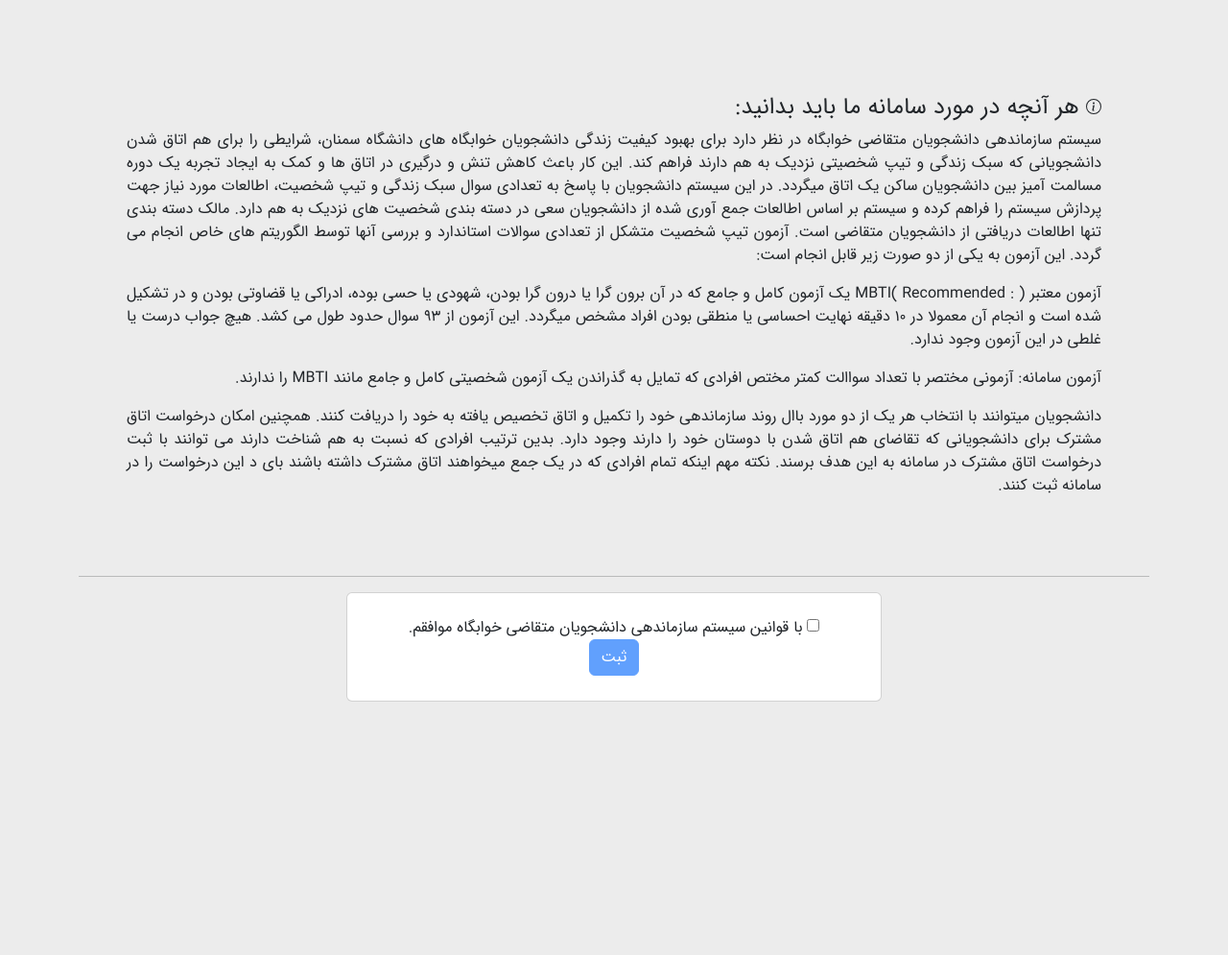
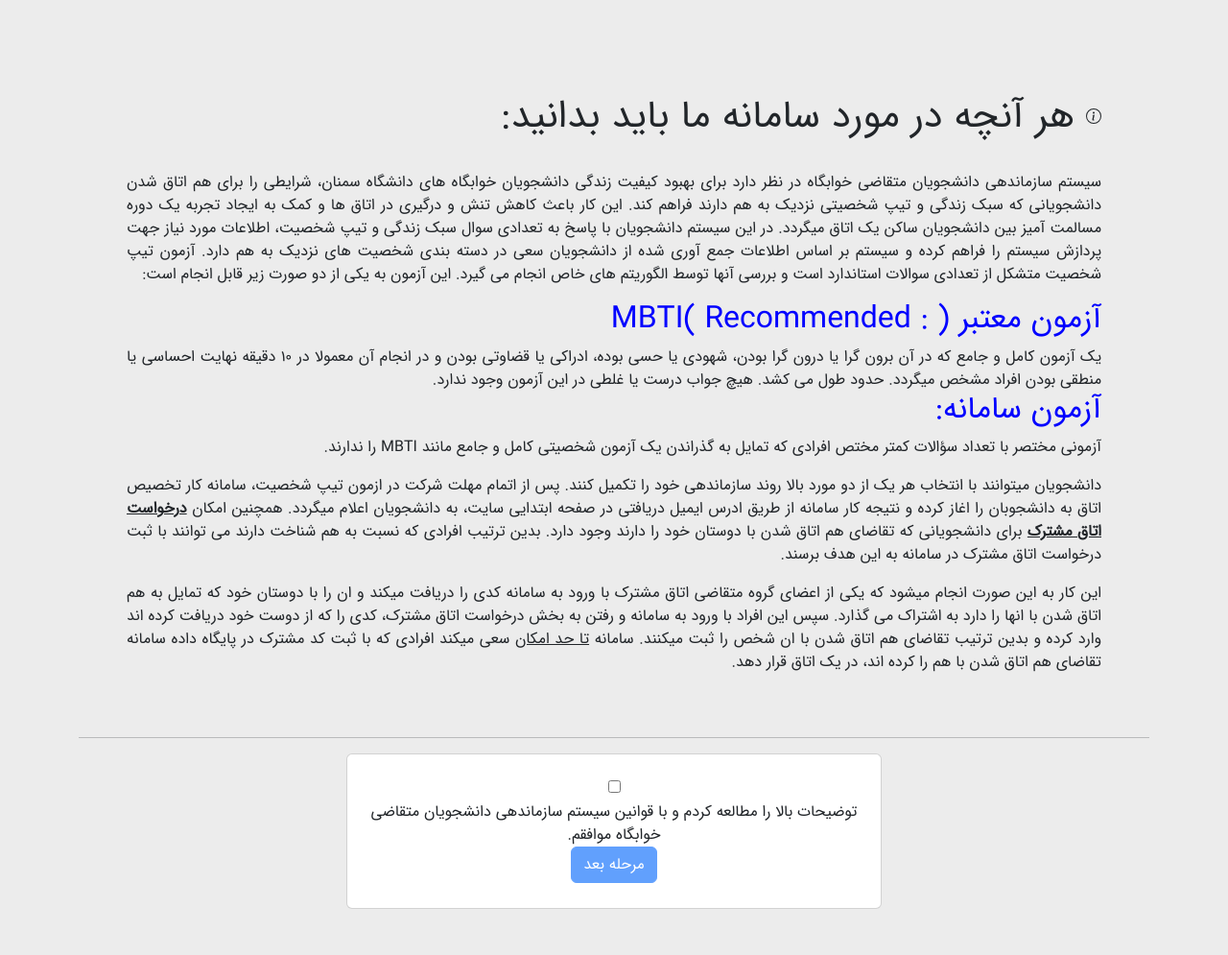
Before and after one commit to amir-H-bagherian/Seman-Dormitory-Project, a Django app: page /homepage/ in a window 1280 px wide. Shown: the part 126-1121 px from the top of the page at 96% size. Before the commit the page ends 857 px from the top, so only its background shows below. Run offline with Django 4.2, Linux system fonts and the light colour scheme; the visitor is signed in with stand-in values (Sample User, id 1).

Commit message:
home page design  modified

```diff
--- a/mbti_test/urls.py
+++ b/mbti_test/urls.py
@@ -2,5 +2,6 @@ from django.urls import path
 from . import views
 
 urlpatterns=[
-    path('mbti_result', views.mbti_test, name='mbti_test'),
+    path('', views.mbti_test, name='mbti_test'),
+    path('mbti_result/', views.mbti_test, name='mbti_result'),
 ]
--- a/mbti_test/views.py
+++ b/mbti_test/views.py
@@ -2,7 +2,10 @@ from django.shortcuts import render
 from django.http import HttpResponse
 from studentInfo.models import User
 from django.contrib import messages
-# Create your views here.
+
+
+def mbti_test(request):
+    return render(request,'mbti-questions.html')
 
 def mbti_test(request):
     values = []
--- a/studentInfo/urls.py
+++ b/studentInfo/urls.py
@@ -1,4 +1,4 @@
-from django.urls import path
+from django.urls import path, include
 from . import views
 
 
@@ -8,5 +8,7 @@ urlpatterns = [
     path('farzanegan/', views.farzanegan_page, name='farzanegan'),
     path('farhikhtegan/', views.farhikhtegan_page, name='farhikhtegan'),
     path('kosar/', views.kosar_page, name='kosar'),
-    path('mbti_test/', views.mbti_test, name='mbti'),
+    path('pre-exam/', views.pre_exam_page, name='pre-exam'),
+
+    path('mbti_test/', include('mbti_test.urls')),
 ]
--- a/studentInfo/views.py
+++ b/studentInfo/views.py
@@ -66,5 +66,7 @@ def farhikhtegan_page(request):
 
 def kosar_page(request):
     return render(request, 'kosar.html')
-def mbti_test(request):
-    return render(request,'mbti-questions.html')
+
+@login_required(login_url='index')
+def pre_exam_page(request):
+    return render(request, 'pre-exam.html')
--- a/templates/HomePage.html
+++ b/templates/HomePage.html
@@ -4,7 +4,7 @@
 
    <div class="container mt-5 ">
     <div class="mt-5 desctext">
-      <h4>
+      <h1>
         <svg xmlns="http://www.w3.org/2000/svg" width="16" height="16" fill="currentColor" class="bi bi-info-circle"
           viewBox="0 0 16 16">
           <path d="M8 15A7 7 0 1 1 8 1a7 7 0 0 1 0 14zm0 1A8 8 0 1 0 8 0a8 8 0 0 0 0 16z" />
@@ -12,37 +12,40 @@
             d="m8.93 6.588-2.29.287-.082.38.45.083c.294.07.352.176.288.469l-.738 3.468c-.194.897.105 1.319.808 1.319.545 0 1.178-.252 1.465-.598l.088-.416c-.2.176-.492.246-.686.246-.275 0-.375-.193-.304-.533L8.93 6.588zM9 4.5a1 1 0 1 1-2 0 1 1 0 0 1 2 0z" />
         </svg>
         هر آنچه در مورد سامانه ما باید بدانید:
-      </h4>
+      </h1><br>
       <p>
         سیستم سازماندهی دانشجویان متقاضی خوابگاه در نظر دارد برای بهبود کیفیت زندگی دانشجویان خوابگاه های دانشگاه سمنان،
         شرایطی را برای هم اتاق شدن دانشجویانی که سبک زندگی و تیپ شخصیتی نزدیک به هم دارند فراهم کند. این کار باعث کاهش
         تنش و درگیری در اتاق ها و کمک به ایجاد تجربه یک دوره مسالمت آمیز بین دانشجویان ساکن یک اتاق
         میگردد.
-        در این سیستم دانشجویان با پاسخ به تعدادی سوال سبک زندگی و تیپ شخصیت، اطالعات مورد نیاز جهت پردازش سیستم را فراهم
-        کرده و سیستم بر اساس اطالعات جمع آوری شده از دانشجویان سعی در دسته بندی شخصیت های نزدیک به هم دارد. مالک دسته
-        بندی تنها اطالعات دریافتی از دانشجویان متقاضی است.
-        آزمون تیپ شخصیت متشکل از تعدادی سوالات استاندارد و بررسی آنها توسط الگوریتم های خاص انجام می گردد. این آزمون به
+        در این سیستم دانشجویان با پاسخ به تعدادی سوال سبک زندگی و تیپ شخصیت، اطلاعات مورد نیاز جهت پردازش سیستم را فراهم
+        کرده و سیستم بر اساس اطلاعات جمع آوری شده از دانشجویان سعی در دسته بندی شخصیت های نزدیک به هم دارد.
+        آزمون تیپ شخصیت متشکل از تعدادی سوالات استاندارد است و بررسی آنها توسط الگوریتم های خاص انجام می گیرد. این آزمون به
         یکی از دو صورت زیر قابل انجام است: </p>
       <p>
-        آزمون معتبر MBTI( Recommended : )
+        <h2 style="color: blue;">آزمون معتبر MBTI( Recommended : )</h2>
         یک آزمون کامل و جامع که در آن برون گرا یا درون گرا بودن، شهودی یا حسی بوده، ادراکی یا قضاوتی بودن و در
-        تشکیل شده است و انجام آن معمولا در ۱۰ دقیقه نهایت احساسی یا منطقی بودن افراد مشخص میگردد. این آزمون از ۹۳ سوال
+        انجام آن معمولا در ۱۰ دقیقه نهایت احساسی یا منطقی بودن افراد مشخص میگردد.
         حدود
         طول می کشد. هیچ جواب درست یا غلطی در این آزمون وجود ندارد.
-      <p>آزمون سامانه:
-        آزمونی مختصر با تعداد سواالت کمتر مختص افرادی که تمایل به گذراندن یک آزمون شخصیتی کامل و جامع مانند
+      <h2 style="color: blue;">آزمون سامانه:</h2>
+        <p>
+        آزمونی مختصر با تعداد سؤالات کمتر مختص افرادی که تمایل به گذراندن یک آزمون شخصیتی کامل و جامع مانند
         MBTI را ندارند.</p>
       <p>
-        دانشجویان میتوانند با انتخاب هر یک از دو مورد باال روند سازماندهی خود را تکمیل و اتاق تخصیص یافته به خود را
-        دریافت کنند.
-        همچنین امکان درخواست اتاق مشترک برای دانشجویانی که تقاضای هم اتاق شدن با دوستان خود را دارند وجود دارد. بدین
+        دانشجویان میتوانند با انتخاب هر یک از دو مورد بالا روند سازماندهی خود را تکمیل کنند. پس از اتمام مهلت شرکت در ازمون تیپ شخصیت، سامانه کار تخصیص اتاق به دانشجوبان را اغاز  کرده و نتیجه کار سامانه از طریق ادرس ایمیل دریافتی در صفحه ابتدایی سایت، به دانشجویان اعلام میگردد.
+
+        همچنین امکان
+        <u><b>درخواست اتاق مشترک</b></u>
+        برای دانشجویانی که تقاضای هم اتاق شدن با دوستان خود را دارند وجود دارد. بدین
         ترتیب
-        افرادی که نسبت به هم شناخت دارند می توانند با ثبت درخواست اتاق مشترک در سامانه به این هدف برسند. نکته مهم اینکه
-        تمام
-        افرادی که در یک جمع میخواهند اتاق مشترک داشته باشند بای د این درخواست را در سامانه ثبت کنند.
-      </p>
+        افرادی که نسبت به هم شناخت دارند می توانند با ثبت درخواست اتاق مشترک در سامانه به این هدف برسند.      </p>
+        این کار به این صورت انجام میشود که یکی از اعضای گروه متقاضی اتاق مشترک با ورود به سامانه کدی را دریافت میکند و ان را با دوستان خود که تمایل به هم اتاق شدن با انها را دارد به اشتراک می گذارد.
+        سپس این افراد با ورود به سامانه و رفتن به بخش درخواست اتاق مشترک، کدی را که از دوست خود دریافت کرده اند وارد کرده و بدین ترتیب تقاضای هم اتاق شدن با ان شخص را ثبت میکنند.
+        سامانه
+        <u>تا حد امکان</u>
+        سعی میکند افرادی که با ثبت کد مشترک در پایگاه داده سامانه تقاضای هم اتاق شدن با هم را کرده اند، در یک اتاق قرار دهد.
 
-      </p>
     </div>
     <hr>
 
@@ -53,10 +56,10 @@
 
           <input type="checkbox" id="checkme" />
           <label class="form-check-label" for="">
-            با قوانین سیستم سازماندهی دانشجویان متقاضی خوابگاه موافقم. </label>
+            توضیحات بالا را مطالعه کردم و با قوانین سیستم سازماندهی دانشجویان متقاضی خوابگاه موافقم. </label>
 
         <!-- <input type="submit" name="sendNewSms" class="inputButton" id="sendNewSms" value=" Send "disabled /> -->
-        <button class ="btn btn-primary mx-3"type="submit" name="sendNewSms" class="inputButton" id="sendNewSms" value=" Send" disabled onclick="location.href='{% url 'mbti' %}'">ثبت  </button>
+        <button class ="btn btn-primary mx-3"type="submit" name="sendNewSms" class="inputButton" id="sendNewSms" value=" Send" disabled onclick="location.href='{% url 'pre-exam' %}'">مرحله بعد  </button>
         </div>
       </div>
     </div>
```
Also changed, not shown: templates/mbti-questions.html (+0 -12 lines), templates/pre-exam.html (renamed from templates/exam.html).
